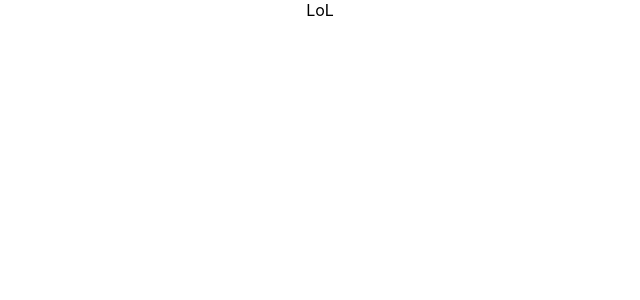
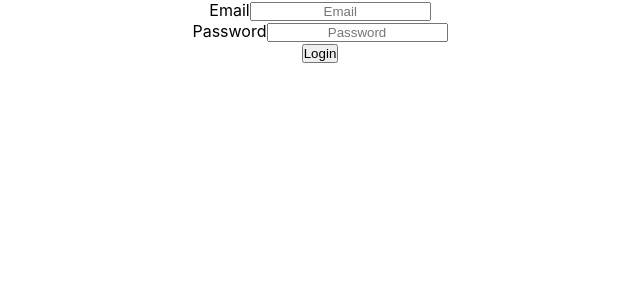
Before and after one commit to bounswe/bounswe2019group4, a React (Create React App) app in the folder practice-app/frontend/: page /auth/login in a window 1280 px wide. Shown: the top 300 px of the page, without its empty margins (320-960 px from the left). Built offline with nearby package versions, Linux system fonts and the light colour scheme.

Commit message:
add simple login form

```diff
--- a/practice-app/frontend/src/components/login/index.js
+++ b/practice-app/frontend/src/components/login/index.js
@@ -1,13 +1,66 @@
-import React, { Component } from 'react'
-
+import React, { Component } from 'react';
 import "./styles.css";
 
 export default class Login extends Component {
+
+  constructor(props){
+    super(props);
+
+    this.state = {
+      disabled: false,
+      email: '',
+      password: '',
+    };
+  }
+
+  updateEmail(value) {
+    this.setState({
+      email: value,
+    });
+  }
+
+  updatePassword(value) {
+    this.setState({
+      password: value,
+    });
+  }
+
+  async submit() {
+    this.setState({
+      disabled: true,
+    })
+  }
+
     render() {
-        return (
-            <div>
-                <p>LoL</p>
-            </div>
-        )
-    }
+      return (
+        <form>
+          <div>
+            <label>Email</label>
+            <input
+              disabled= {this.state.disabled}
+              type='email'
+              placeholder='Email'
+              onChange={(event) => {this.updateEmail(event.target.value)}}
+              value={this.state.email}
+            />
+          </div>
+
+          <div>
+            <label>Password</label>
+            <input
+              disabled= {this.state.disabled}
+              type='password'
+              placeholder='Password'
+              onChange={(event) => {this.updatePassword(event.target.value)}}
+              value={this.state.password}
+            />
+          </div>
+          <button
+            disabled= {this.state.disabled}
+            onClick={() => {this.submit()}}>
+            Login
+          </button>
+        </form>
+      )
+  }
 }
```
